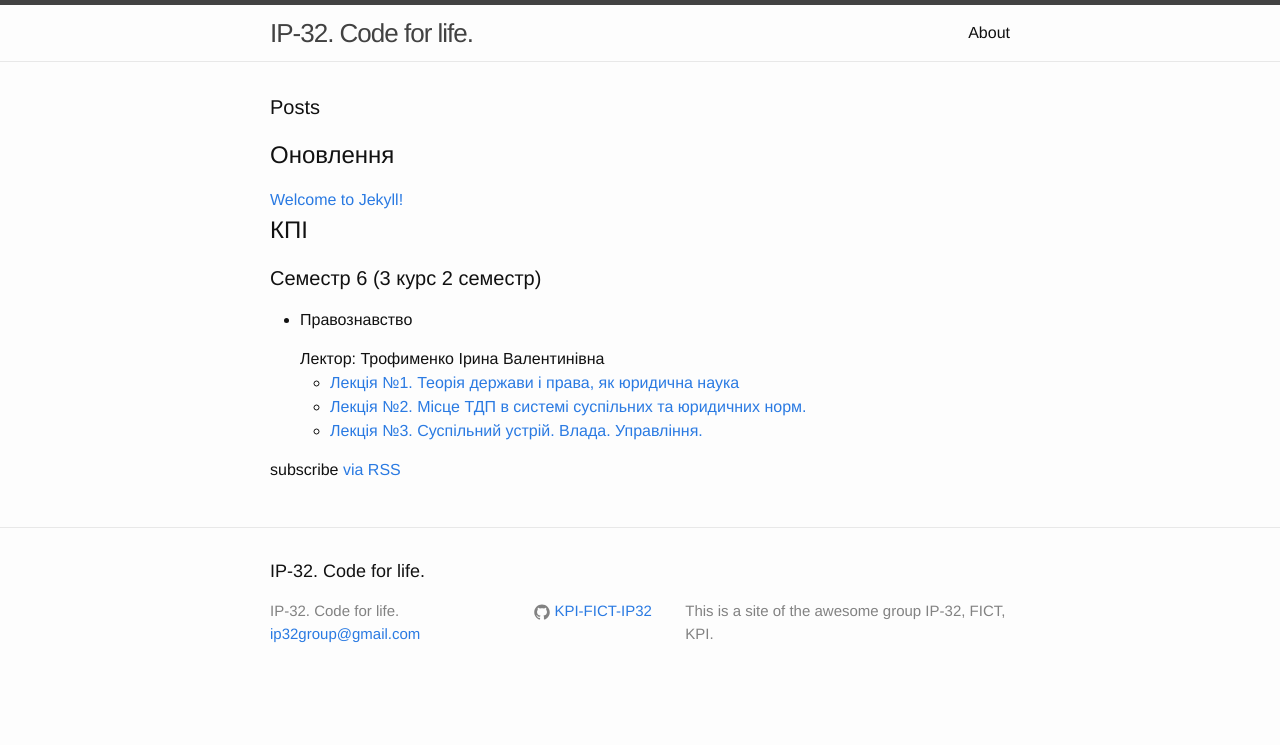
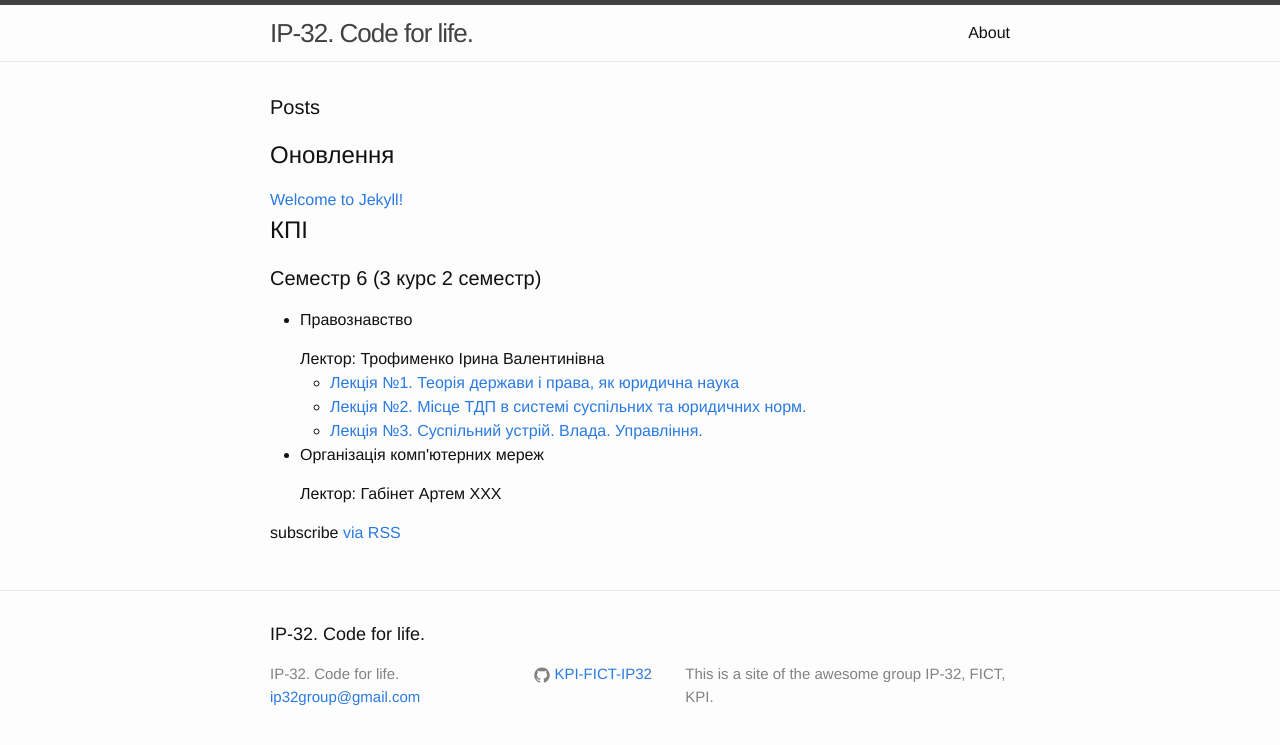
Before and after one commit to KPI-FICT-IP32/Blog, a Jekyll site: the page built from index.html, in a window 1280 px wide. Shown: the top 745 px of the page. Built offline with Jekyll 4.4.1, drawn with Linux system fonts in a browser that asks for light colours.

Commit message:
Update semesters.yml

```diff
--- a/_data/semesters.yml
+++ b/_data/semesters.yml
@@ -3,3 +3,7 @@
       - title: Правознавство
         teacher: Трофименко Ірина Валентинівна
         category: kpi_s06_jurisprudence
+
+      - title: Організація комп'ютерних мереж
+        teacher: Габінет Артем ХХХ
+        category: kpi_s06_networks
```
